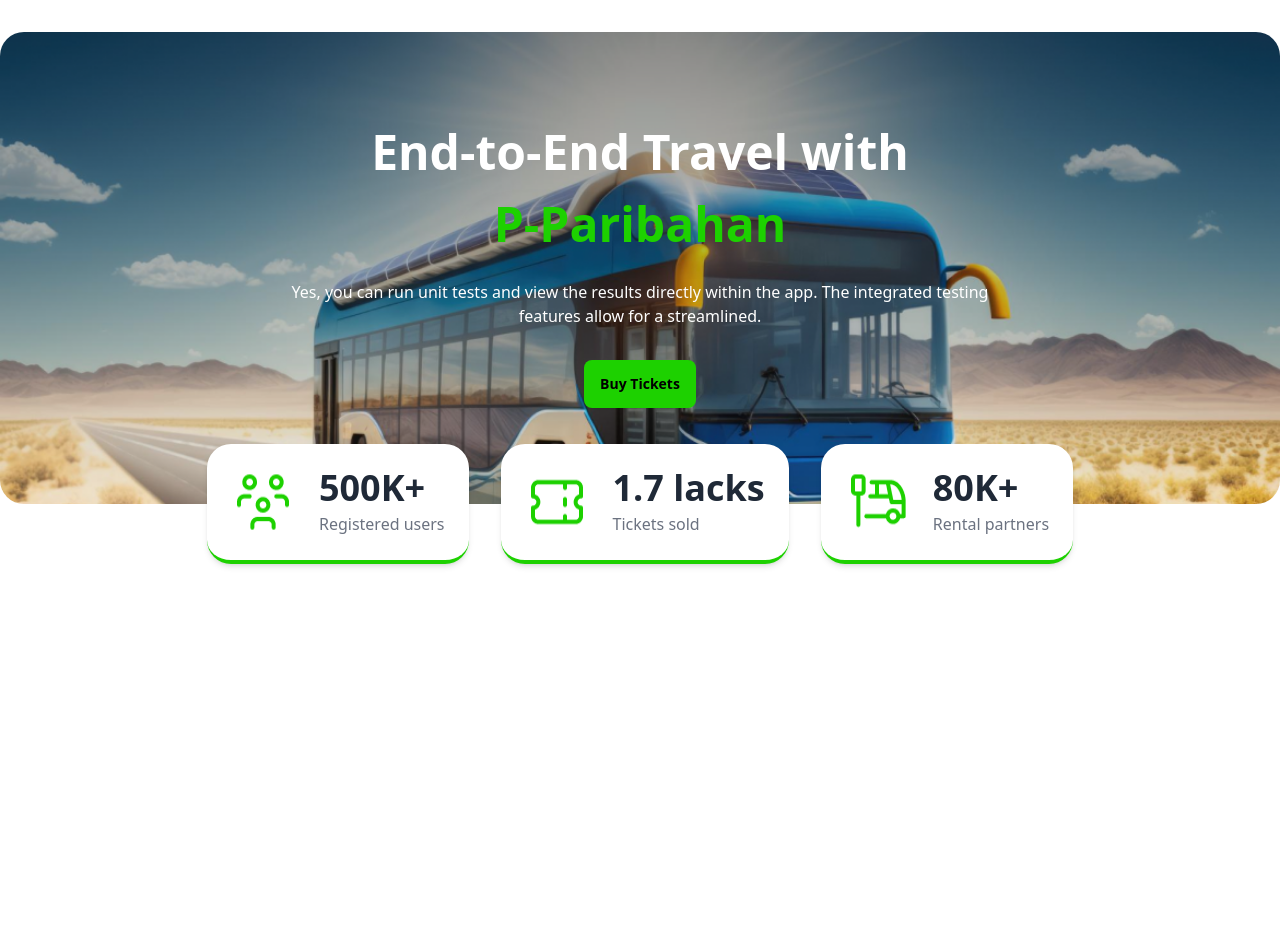
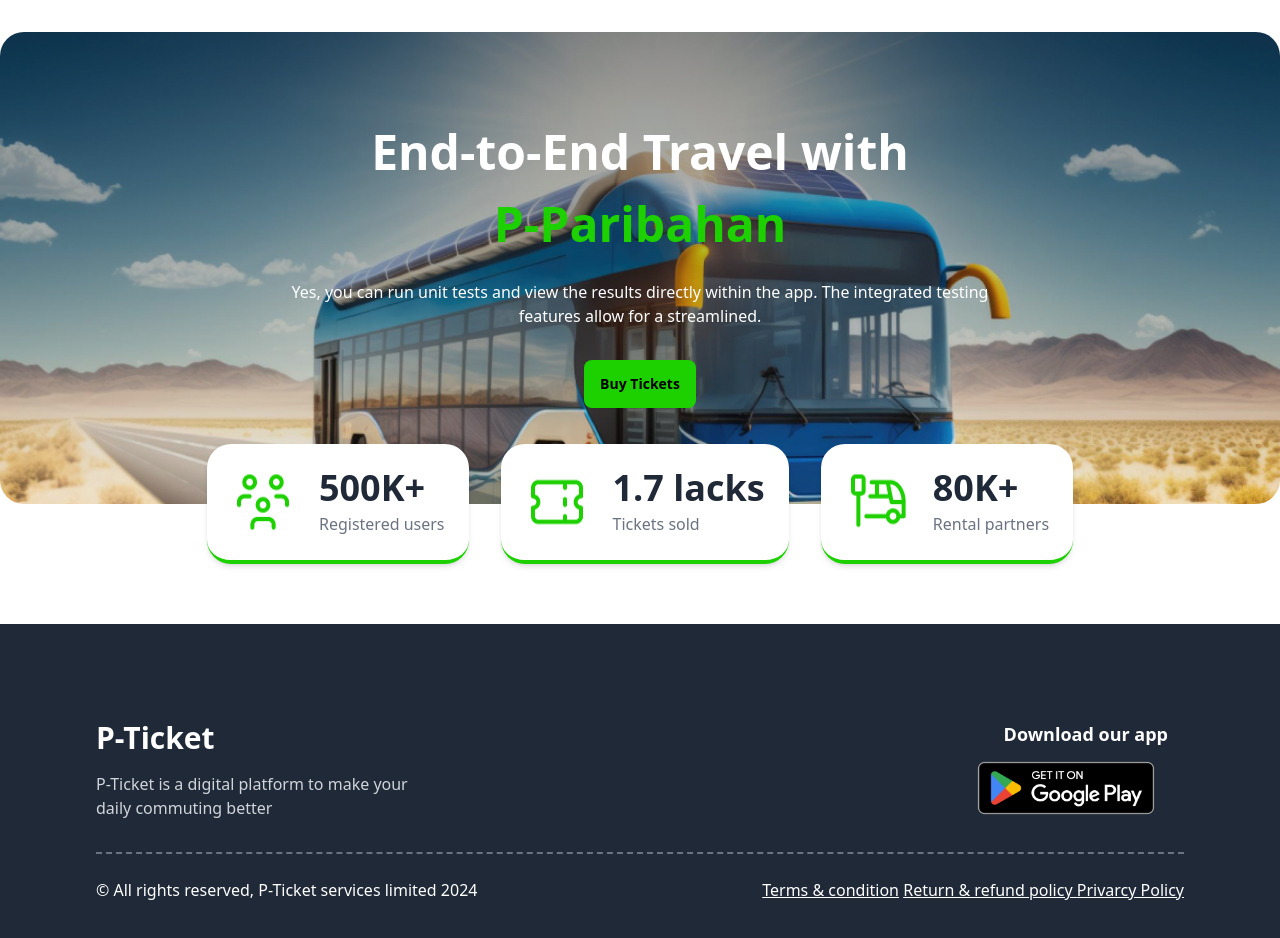
Before and after one commit to sanjidanahar/smart-ticketing-ass5-, a plain HTML site: page index.html in a window 1280 px wide. Shown: the part 68-1006 px from the top of the page. Before the commit the page ends 800 px from the top, so only its background shows below. Drawn offline with nearby package versions, Linux system fonts and the light colour scheme.

Commit message:
footer added

```diff
--- a/index.html
+++ b/index.html
@@ -132,6 +132,28 @@
             </div>
           </div>
     </header>
+
+    <!-- foooter section -->
+    <footer class="bg-gray-800 text-white lg:p-24 p-8">
+        <div class="grid grid-cols-1 lg:grid-cols-2">
+            <div>
+                <h2 class="text-3xl font-black">P-Ticket</h2>
+                <p class="w-3/5 text-gray-300 my-4"> P-Ticket is a digital platform to make your daily commuting better</p>
+            </div>
+            <div class="lg:text-right">
+                <h4 class="font-semibold text-lg pr-4">Download our app</h4>
+                <img src="images/play-store.png" class="h-20 btn btn-ghost lg:ml-auto" alt="">
+            </div>
+        </div>
+        <div class="border-t-2 border-dashed border-gray-500 mt-4 pt-6 flex flew-col lg:flex-row justify-between gap-4">
+            <p class="text-FFFFFFB3-400">  &copy; All rights reserved, P-Ticket services limited 2024</p>
+            <div class="text-white-400 flew flex-wrap gap-4">
+                <a href="#" class="link">Terms & condition</a>
+                <a href="#" class="link">Return & refund policy </a>
+                <a href="#" class="link">Privarcy Policy</a>
+            </div>
+        </div>
+    </footer>
 </body>
 
 </html>
```
Also changed, not shown: images/play-store.png (added).
